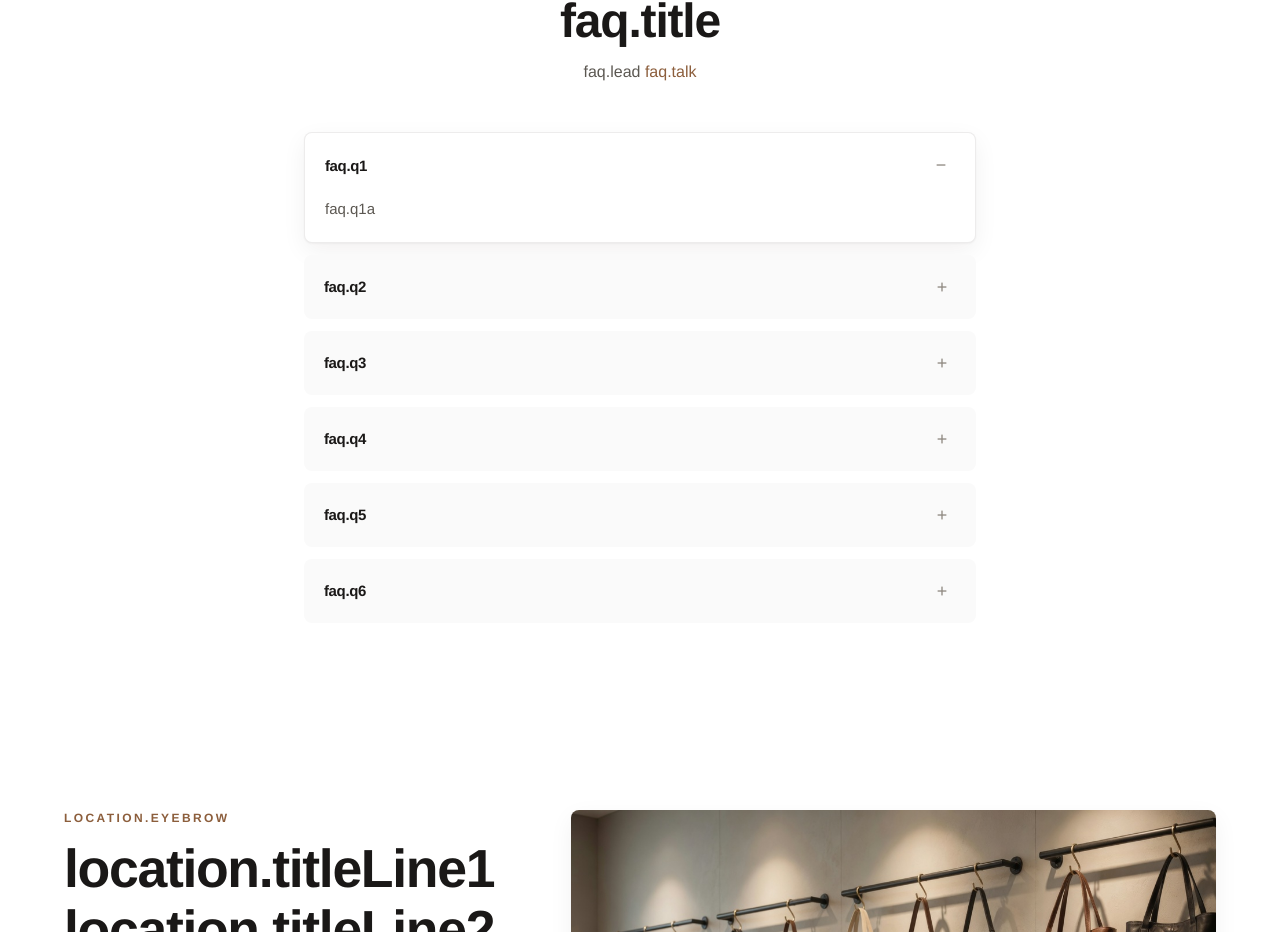
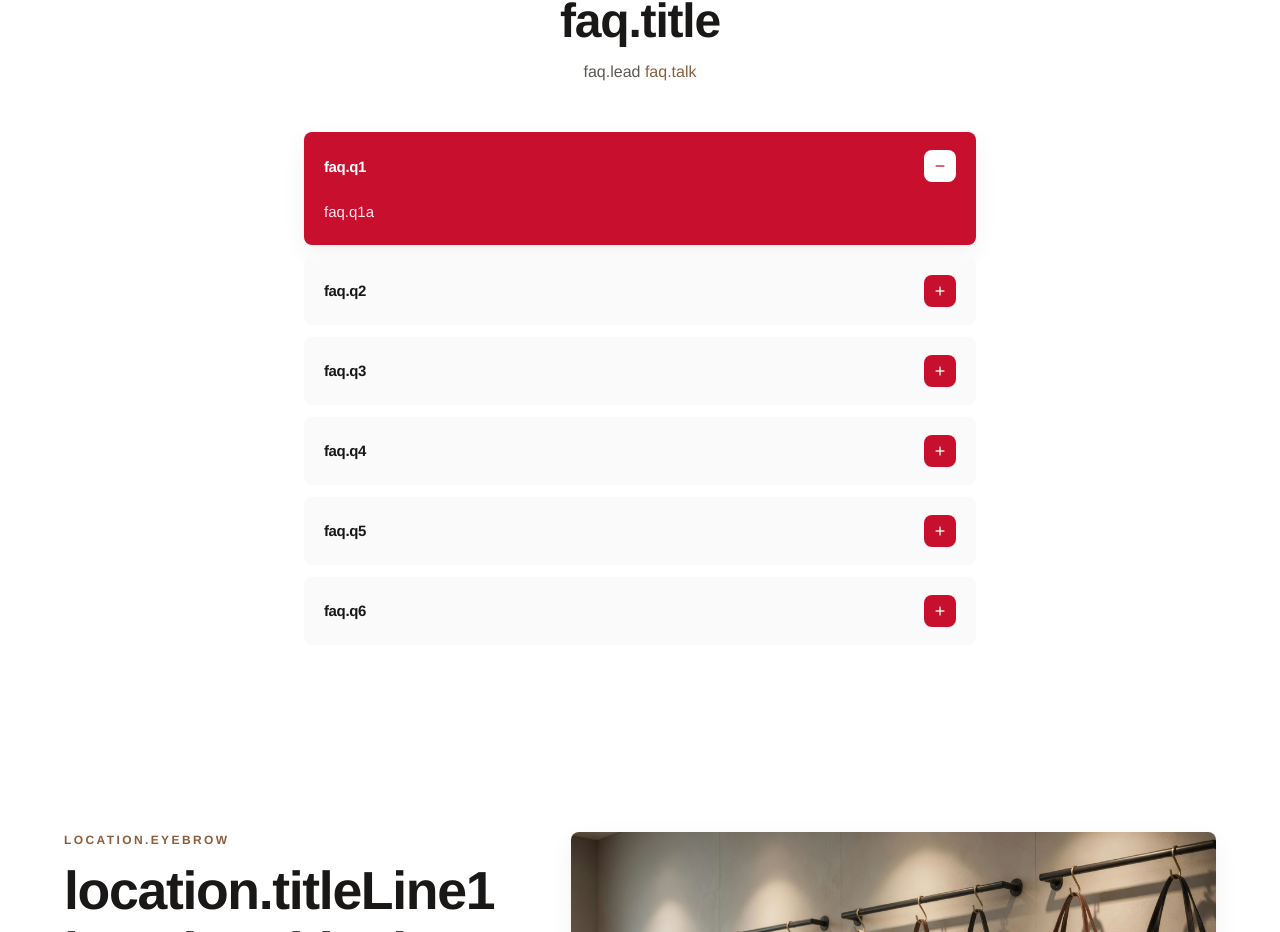
Before and after one commit to COMBINATORR/karya-boutique, a React (Vite) app: page / in a window 1280 px wide. Shown: the part 5269-6201 px from the top of the page. Built offline with nearby package versions, Linux system fonts and the light colour scheme; the HTML template or start-up script is replaced by a standard one; a web font is replaced by a local one.

Commit message:
FAQ accordion: brand-red square +/- chips and open red panel

```diff
--- a/src/components/Faq.jsx
+++ b/src/components/Faq.jsx
@@ -38,7 +38,7 @@ export function Faq() {
                 className={[
                   'overflow-hidden rounded-[var(--radius-sm)] transition-colors duration-200',
                   isOpen
-                    ? 'border border-[var(--border-color)] bg-white shadow-soft'
+                    ? 'bg-[var(--accent-brand-red)] shadow-soft'
                     : 'bg-[var(--bg-muted)]',
                 ].join(' ')}
               >
@@ -48,11 +48,23 @@ export function Faq() {
                   className="flex w-full items-center justify-between gap-4 px-4 py-4 text-left sm:px-5 sm:py-[1.125rem]"
                   aria-expanded={isOpen}
                 >
-                  <span className="font-display text-sm font-semibold tracking-tight text-[var(--text-primary)] sm:text-[15px]">
+                  <span
+                    className={[
+                      'font-display text-sm font-semibold tracking-tight sm:text-[15px]',
+                      isOpen ? 'text-white' : 'text-[var(--text-primary)]',
+                    ].join(' ')}
+                  >
                     {t(`faq.${id}`)}
                   </span>
+                  {/* Square 8px chip — red + closed; white/− on open red panel */}
                   <span
-                    className="flex h-7 w-7 shrink-0 items-center justify-center text-lg font-light leading-none text-[var(--text-muted)]"
+                    className={[
+                      'flex h-8 w-8 shrink-0 items-center justify-center rounded-[var(--radius-sm)]',
+                      'text-lg font-light leading-none transition-colors duration-200',
+                      isOpen
+                        ? 'bg-white text-[var(--accent-brand-red)]'
+                        : 'bg-[var(--accent-brand-red)] text-white',
+                    ].join(' ')}
                     aria-hidden
                   >
                     {isOpen ? '−' : '+'}
@@ -68,7 +80,7 @@ export function Faq() {
                       transition={{ duration: 0.28, ease: [0.22, 1, 0.36, 1] }}
                       className="overflow-hidden"
                     >
-                      <p className="px-4 pb-4 text-sm leading-relaxed text-[var(--text-secondary)] sm:px-5 sm:pb-5 sm:text-[15px]">
+                      <p className="px-4 pb-4 text-sm leading-relaxed text-white/90 sm:px-5 sm:pb-5 sm:text-[15px]">
                         {t(`faq.${id}a`)}
                       </p>
                     </motion.div>
--- a/src/index.css
+++ b/src/index.css
@@ -45,6 +45,9 @@
   --accent-cognac-hover: #754d30;
   --accent-cognac-soft: #9e6b4c;
   --accent-soft: rgba(140, 94, 60, 0.1);
+  /* Logo red (KAR + YA) — FAQ open state / accent chips */
+  --accent-brand-red: #c8102e;
+  --accent-brand-red-soft: rgba(200, 16, 46, 0.12);
 
   /* Radius scale — site default is 8px for cards & controls */
   --radius-sm: 8px; /* cards, buttons, FAQ, frames, modals */
```
